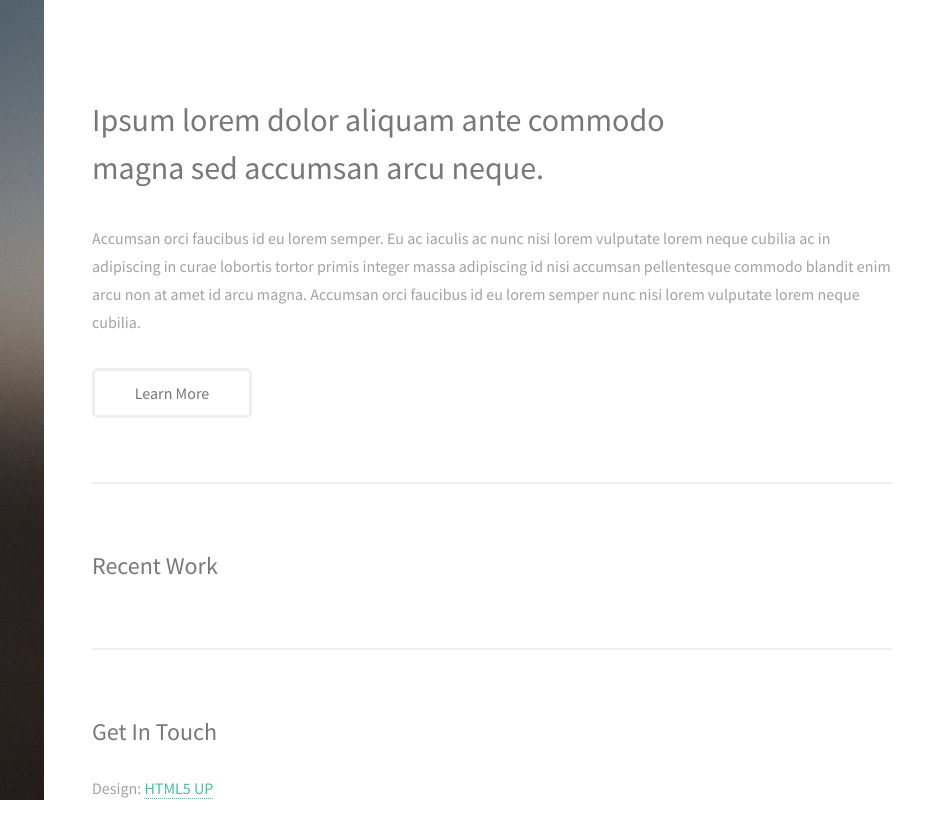
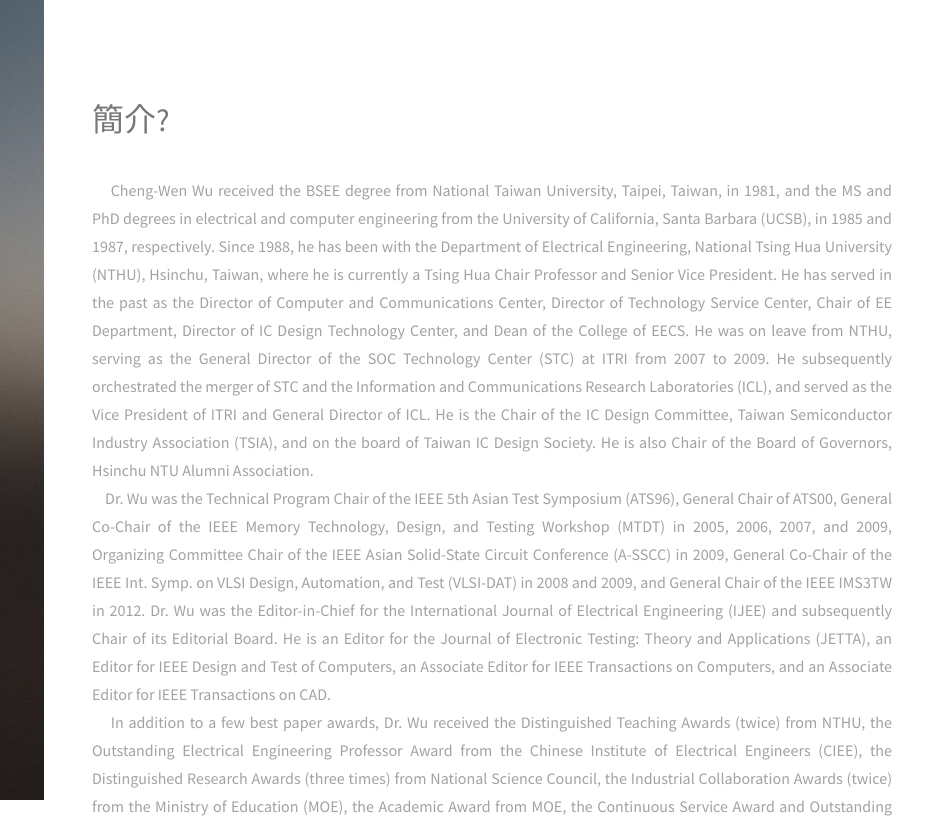
Before and after one commit to gt212345/cww, a plain HTML site: page index.html in a window 1280 px wide. Shown: the top 818 px of the page, 340-1280 px from the left. Drawn offline with Linux system fonts and the light colour scheme.

Commit message:
text align

```diff
--- a/index.html
+++ b/index.html
@@ -21,6 +21,11 @@
 			<link rel="stylesheet" href="css/style-xlarge.css" />
 		</noscript>
 		<!--[if lte IE 8]><link rel="stylesheet" href="css/ie/v8.css" /><![endif]-->
+		<style type="text/css">
+    		div {
+    			text-align: justify;
+    			}
+  		</style>
 	</head>
 	<body id="top">
 
@@ -37,10 +42,13 @@
 				<!-- One -->
 					<section id="one">
 						<header class="major">
-							<h2>Ipsum lorem dolor aliquam ante commodo<br />
-							magna sed accumsan arcu neque.</h2>
+							<h2>簡介?</h2>
 						</header>
-						<p>Accumsan orci faucibus id eu lorem semper. Eu ac iaculis ac nunc nisi lorem vulputate lorem neque cubilia ac in adipiscing in curae lobortis tortor primis integer massa adipiscing id nisi accumsan pellentesque commodo blandit enim arcu non at amet id arcu magna. Accumsan orci faucibus id eu lorem semper nunc nisi lorem vulputate lorem neque cubilia.</p>
+						<p>&nbsp;&nbsp;&nbsp;&nbsp;Cheng-Wen Wu received the BSEE degree from National Taiwan University, Taipei, Taiwan, in 1981, and the MS and PhD degrees in electrical and computer engineering from the University of California, Santa Barbara (UCSB), in 1985 and 1987, respectively. Since 1988, he has been with the Department of Electrical Engineering, National Tsing Hua University (NTHU), Hsinchu, Taiwan, where he is currently a Tsing Hua Chair Professor and Senior Vice President. He has served in the past as the Director of Computer and Communications Center, Director of Technology Service Center, Chair of EE Department, Director of IC Design Technology Center, and Dean of the College of EECS. He was on leave from NTHU, serving as the General Director of the SOC Technology Center (STC) at ITRI from 2007 to 2009. He subsequently orchestrated the merger of STC and the Information and Communications Research Laboratories (ICL), and served as the Vice President of ITRI and General Director of ICL. He is the Chair of the IC Design Committee, Taiwan Semiconductor Industry Association (TSIA), and on the board of Taiwan IC Design Society. He is also Chair of the Board of Governors, Hsinchu NTU Alumni Association.<br>
+
+						&nbsp;&nbsp;&nbsp;&nbsp;Dr. Wu was the Technical Program Chair of the IEEE 5th Asian Test Symposium (ATS96), General Chair of ATS00, General Co-Chair of the IEEE Memory Technology, Design, and Testing Workshop (MTDT) in 2005, 2006, 2007, and 2009, Organizing Committee Chair of the IEEE Asian Solid-State Circuit Conference (A-SSCC) in 2009, General Co-Chair of the IEEE Int. Symp. on VLSI Design, Automation, and Test (VLSI-DAT) in 2008 and 2009, and General Chair of the IEEE IMS3TW in 2012. Dr. Wu was the Editor-in-Chief for the International Journal of Electrical Engineering (IJEE) and subsequently Chair of its Editorial Board. He is an Editor for the Journal of Electronic Testing: Theory and Applications (JETTA), an Editor for IEEE Design and Test of Computers, an Associate Editor for IEEE Transactions on Computers, and an Associate Editor for IEEE Transactions on CAD.<br>
+
+						&nbsp;&nbsp;&nbsp;&nbsp;In addition to a few best paper awards, Dr. Wu received the Distinguished Teaching Awards (twice) from NTHU, the Outstanding Electrical Engineering Professor Award from the Chinese Institute of Electrical Engineers (CIEE), the Distinguished Research Awards (three times) from National Science Council, the Industrial Collaboration Awards (twice) from the Ministry of Education (MOE), the Academic Award from MOE, the Continuous Service Award and Outstanding Contribution Award from the IEEE Computer Society, the IEEE VLSI Test Symposium (VTS) Best Innovative Practices Session Award from TTTC, IEEE Computer Society, the Distinguished Industrial Collaboration Award from NTHU, the National Invention Award (Silver Medal) from Ministry of Economic Affairs, and the TECO Award. He became a Golden Core Member of the IEEE Computer Society in 2006. In 2013, he received the National Endowed Chair Professorship from MOE. His research interests include design and test of high performance VLSI circuits and systems, and test and repair of semiconductor memory. He is a life member of the CIEE, a life member of Taiwan IC Design Society, and a Fellow of the IEEE.</p>
 						<ul class="actions">
 							<li><a href="#" class="button">Learn More</a></li>
 						</ul>
@@ -57,7 +65,7 @@
 						<h2>Get In Touch</h2>
 
 					</section>
-					Design: <a href="http://html5up.net">HTML5 UP</a>
+					<p style="font-size:10px" align="right">Design by: <a href="http://html5up.net">HTML5 UP</a></p>
 
 
 
```
Also changed, not shown: texts/bio.txt (added).
